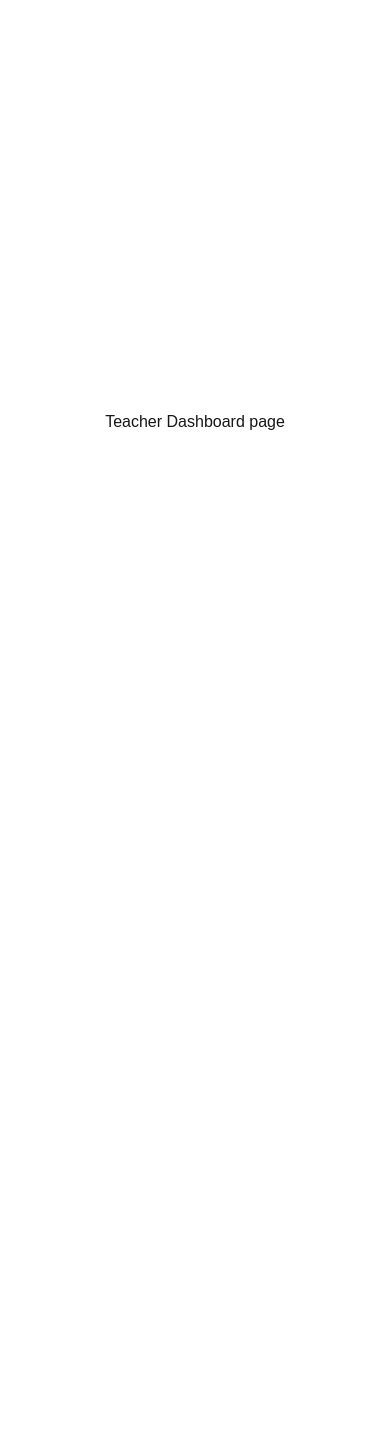
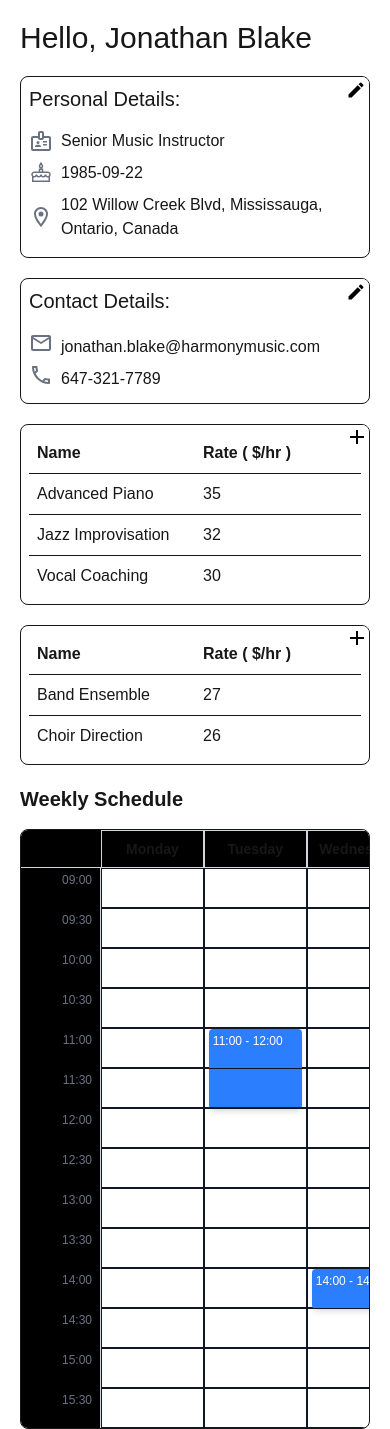
Before and after one commit to JayPalkar/teachers-dashboard, a Next.js app: page /teacher/1 in a window 390 px wide. Before the commit the page ends 844 px from the top, so only its background shows below. Built offline with nearby package versions, Linux system fonts and the light colour scheme.

Commit message:
Completed mobile UI for all sections

```diff
--- a/package.json
+++ b/package.json
@@ -11,7 +11,8 @@
   "dependencies": {
     "next": "15.3.5",
     "react": "^19.0.0",
-    "react-dom": "^19.0.0"
+    "react-dom": "^19.0.0",
+    "react-icons": "^5.5.0"
   },
   "devDependencies": {
     "@eslint/eslintrc": "^3",
--- a/src/app/teacher/[id]/page.tsx
+++ b/src/app/teacher/[id]/page.tsx
@@ -1,9 +1,44 @@
+import ContactDetails from "@/components/ContactDetails";
+import QualificationTable from "@/components/QualificationTable";
+import TeacherDetails from "@/components/TeacherDetails";
+import WeeklySchedule from "@/components/WeeklySchedule";
+import { dummyTeacher } from "@/utils/dummyData";
 import React from "react";
+import { MdAdd } from "react-icons/md";
 
 const page = () => {
+  const teacher = dummyTeacher;
   return (
-    <div className="flex h-screen justify-center items-center">
-      Teacher Dashboard page
+    <div className="flex flex-col gap-5 h-screen p-5">
+      <h1 className="text-3xl ">Hello, {teacher.name}</h1>
+
+      <div className="flex flex-col gap-5">
+        <TeacherDetails
+          role={teacher.role}
+          dateOfBirth={teacher.birthDate}
+          address={teacher.address}
+        />
+        <ContactDetails email={teacher.email} phone={teacher.phone} />
+      </div>
+
+      <div className=" min-h-fit p-2 border-[1px] rounded-lg relative overflow-hidden">
+        <span className=" absolute top-[-8px] right-[-8px] flex justify-center items-center text-black bg-white w-10 h-10 rounded-full text-2xl">
+          <MdAdd />
+        </span>
+        <QualificationTable qualifications={teacher.privateQualification} />
+      </div>
+
+      <div className="min-h-fit p-2 border-[1px] rounded-lg relative overflow-hidden">
+        <span className=" absolute top-[-8px] right-[-8px] flex justify-center items-center text-black bg-white w-10 h-10 rounded-full text-2xl">
+          <MdAdd />
+        </span>
+        <QualificationTable qualifications={teacher.groupQualification} />
+      </div>
+
+      <div className="p-y-2">
+        <h1 className="text-xl font-bold mb-4">Weekly Schedule</h1>
+        <WeeklySchedule schedule={teacher.schedule} />
+      </div>
     </div>
   );
 };
--- /dev/null
+++ b/src/components/ContactDetails.tsx
@@ -0,0 +1,34 @@
+import React from "react";
+import { MdModeEdit, MdOutlineEmail, MdOutlinePhone } from "react-icons/md";
+
+interface PageProps {
+  email: string;
+  phone: string;
+}
+
+const ContactDetails = ({ email, phone }: PageProps) => {
+  return (
+    <div className="p-2 border-[1px] rounded-lg overflow-hidden">
+      <h3 className="text-xl flex justify-between mb-4 relative">
+        Contact Details:{" "}
+        <span className="absolute top-[-15px] right-[-15px] flex justify-center items-center text-black bg-white w-10 h-10 rounded-full">
+          <MdModeEdit />
+        </span>
+      </h3>
+      <p className="flex items-center gap-2 text-md">
+        <span className="text-gray-500 text-2xl mb-2">
+          <MdOutlineEmail />
+        </span>
+        {email}
+      </p>
+      <p className="flex items-center gap-2 text-md">
+        <span className="text-gray-500 text-2xl mb-2">
+          <MdOutlinePhone />
+        </span>
+        {phone}
+      </p>
+    </div>
+  );
+};
+
+export default ContactDetails;
--- /dev/null
+++ b/src/components/QualificationTable.tsx
@@ -0,0 +1,31 @@
+import { Qualification } from "@/types";
+import React from "react";
+
+interface QualificationTableProps {
+  qualifications: Qualification[];
+}
+
+const QualificationTable: React.FC<QualificationTableProps> = ({
+  qualifications,
+}) => {
+  return (
+    <table className="table-fixed w-full text-left">
+      <thead>
+        <tr>
+          <th className="p-2 border-b">Name</th>
+          <th className="p-2 border-b">Rate ( {`$/hr`} )</th>
+        </tr>
+      </thead>
+      <tbody>
+        {qualifications.map((qualification: Qualification, index: number) => (
+          <tr key={index} className="border-t">
+            <td className="p-2">{qualification.name}</td>
+            <td className="p-2">{qualification.rate}</td>
+          </tr>
+        ))}
+      </tbody>
+    </table>
+  );
+};
+
+export default QualificationTable;
--- /dev/null
+++ b/src/components/TeacherDetails.tsx
@@ -0,0 +1,46 @@
+import React from "react";
+import { LiaBirthdayCakeSolid } from "react-icons/lia";
+import {
+  MdModeEdit,
+  MdOutlineBadge,
+  MdOutlineLocationOn,
+} from "react-icons/md";
+
+interface PageProps {
+  role: string;
+  dateOfBirth: string;
+  address: string;
+}
+
+const TeacherDetails = ({ role, dateOfBirth, address }: PageProps) => {
+  return (
+    <div className="p-2 border-[1px] rounded-lg overflow-hidden">
+      <h3 className="text-xl flex justify-between mb-4 relative ">
+        Personal Details:{" "}
+        <span className=" absolute top-[-15px] right-[-15px] flex justify-center items-center text-black bg-white w-10 h-10 rounded-full">
+          <MdModeEdit />
+        </span>
+      </h3>
+      <p className="flex items-center gap-2 text-md mb-2">
+        <span className="text-gray-500 text-2xl">
+          <MdOutlineBadge />
+        </span>
+        {role}
+      </p>
+      <p className="flex items-center gap-2 text-md mb-2">
+        <span className="text-gray-500 text-2xl">
+          <LiaBirthdayCakeSolid />
+        </span>
+        {dateOfBirth}
+      </p>
+      <p className="flex items-center gap-2 text-md mb-2">
+        <span className="text-gray-500 text-2xl">
+          <MdOutlineLocationOn />
+        </span>
+        {address}
+      </p>
+    </div>
+  );
+};
+
+export default TeacherDetails;
--- /dev/null
+++ b/src/components/WeeklySchedule.tsx
@@ -0,0 +1,92 @@
+"use client";
+
+import { ScheduleSlot } from "@/types";
+import React from "react";
+
+const timeSlots = Array.from({ length: 18 }, (_, i) => {
+  const hour = 9 + Math.floor(i / 2);
+  const minutes = i % 2 === 0 ? "00" : "30";
+  return `${hour.toString().padStart(2, "0")}:${minutes}`;
+});
+
+const days = [
+  "Monday",
+  "Tuesday",
+  "Wednesday",
+  "Thursday",
+  "Friday",
+  "Saturday",
+  "Sunday",
+];
+
+function getDayIndex(date: string): number {
+  const day = new Date(date).getDay();
+  return day === 0 ? 6 : day - 1;
+}
+
+function getTimeOffsetIndex(time: string): number {
+  const [h, m] = time.split(":").map(Number);
+  return (h - 9) * 2 + (m === 30 ? 1 : 0);
+}
+
+export default function WeeklySchedule({
+  schedule,
+}: {
+  schedule: ScheduleSlot[];
+}) {
+  return (
+    <div className="h-[600px] overflow-auto border rounded-lg  custom-scroll">
+      <div className="min-w-[800px] grid grid-cols-[80px_repeat(7,minmax(100px,1fr))]">
+        <div className=" bg-black border-b border-gray-300 sticky top-0 z-20" />
+        {days.map((day) => (
+          <div
+            key={day}
+            className="text-center text-sm font-semibold py-2 bg-black border border-gray-300 sticky top-0 z-20"
+          >
+            {day}
+          </div>
+        ))}
+
+        {timeSlots.map((time, rowIndex) => (
+          <React.Fragment key={time}>
+            <div className="text-xs text-gray-500 border-r bg-black border-gray-300 text-right pr-2 py-1 h-[40px]  sticky left-0 z-10">
+              {time}
+            </div>
+
+            {days.map((_, colIndex) => (
+              <div
+                key={colIndex}
+                className="relative border border-gray-900 h-[40px]"
+              >
+                {schedule
+                  .filter((slot) => {
+                    const dayMatch = getDayIndex(slot.date) === colIndex;
+                    const rowStart = getTimeOffsetIndex(slot.fromTime);
+                    return dayMatch && rowStart === rowIndex;
+                  })
+                  .map((slot, i) => {
+                    const startIndex = getTimeOffsetIndex(slot.fromTime);
+                    const endIndex = getTimeOffsetIndex(slot.toTime);
+                    const rowSpan = endIndex - startIndex;
+
+                    return (
+                      <div
+                        key={i}
+                        className="absolute inset-x-1 bg-blue-500 text-white text-xs rounded p-1 shadow-md"
+                        style={{
+                          top: 0,
+                          height: `${rowSpan * 40}px`,
+                        }}
+                      >
+                        {slot.fromTime} - {slot.toTime}
+                      </div>
+                    );
+                  })}
+              </div>
+            ))}
+          </React.Fragment>
+        ))}
+      </div>
+    </div>
+  );
+}
--- a/src/utils/dummyData.ts
+++ b/src/utils/dummyData.ts
@@ -29,7 +29,7 @@ export const dummyTeacher: Teacher = {
     {
       date: "2025-07-09",
       fromTime: "14:00",
-      toTime: "14:45",
+      toTime: "14:30",
     },
     {
       date: "2025-07-11",
```
Also changed, not shown: 1 other file (tests, documents, lock files or other folders).
